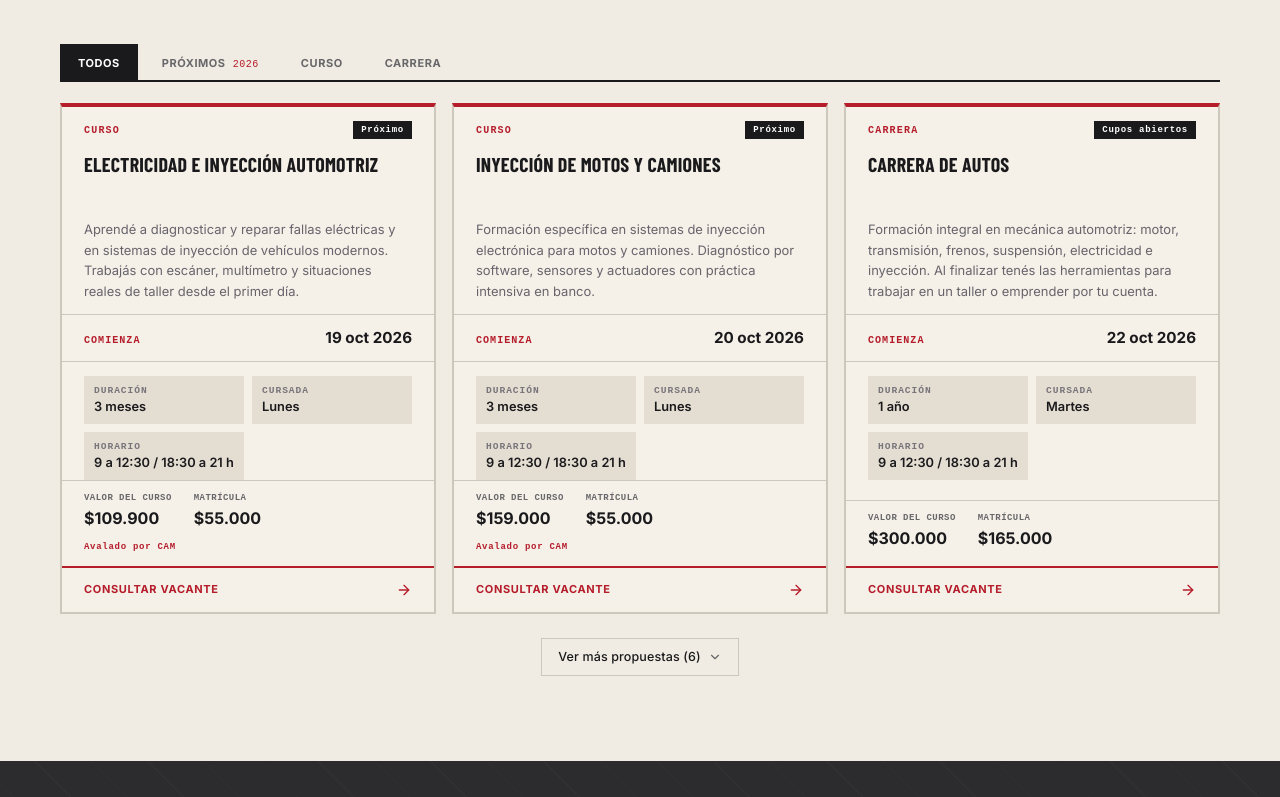
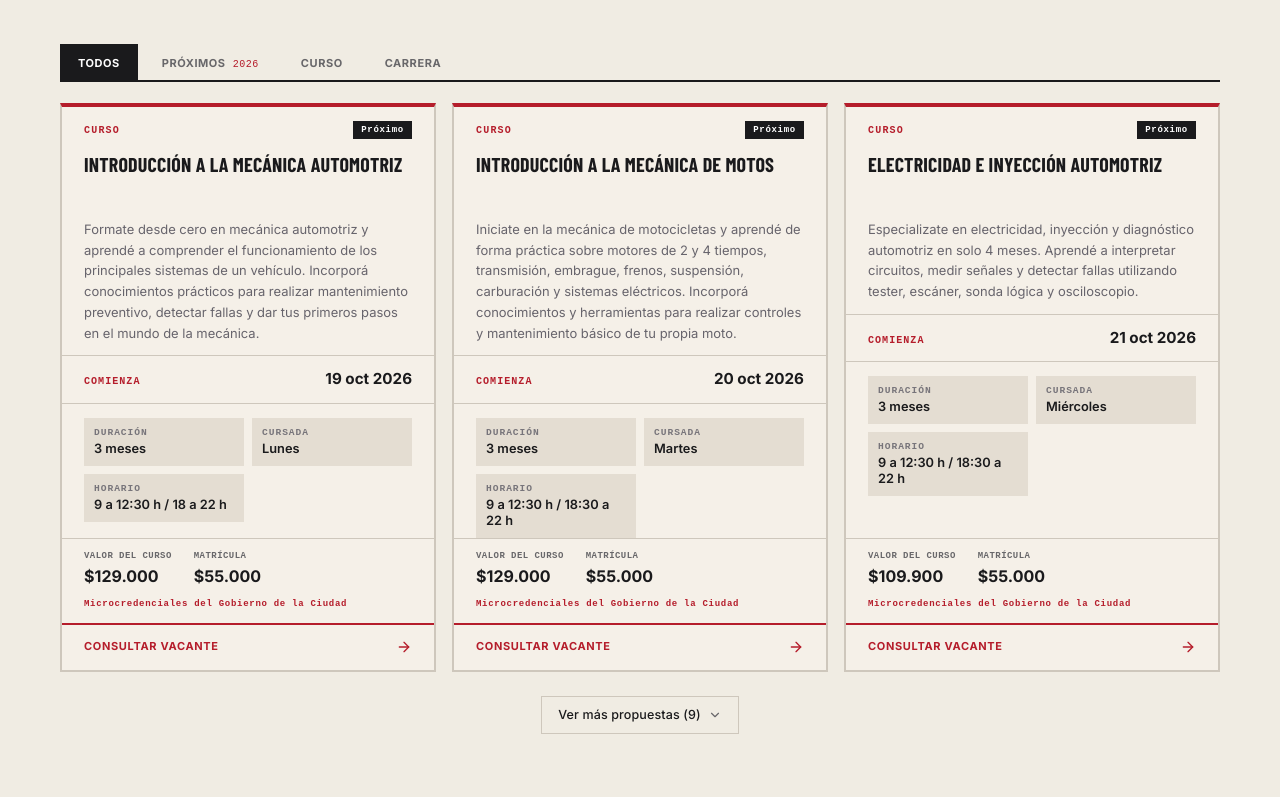
Before and after one commit to TinaDigital/icaq, a Next.js app: page / in a window 1280 px wide. Shown: the part 1703-2500 px from the top of the page. Built offline with nearby package versions, Linux system fonts and the light colour scheme; a web font is replaced by a local one.

Commit message:
actualizacion de informacion de cursos

```diff
--- a/app/page.tsx
+++ b/app/page.tsx
@@ -12,59 +12,169 @@ type Course = {
 }
 const courses: Course[] = [
   {
-    title: 'Electricidad e inyección automotriz', type: 'Curso', start: '19 oct 2026', startSort: '2026-10-19',
-    duration: '3 meses', days: 'Lunes', schedule: '9 a 12:30 / 18:30 a 21 h',
-    price: '$109.900', enrollment: '$55.000', badge: 'Próximo', aval: 'CAM',
-    description: 'Aprendé a diagnosticar y reparar fallas eléctricas y en sistemas de inyección de vehículos modernos. Trabajás con escáner, multímetro y situaciones reales de taller desde el primer día.'
+    title: 'Introducción a la mecánica automotriz',
+    type: 'Curso',
+    start: '19 oct 2026',
+    startSort: '2026-10-19',
+    duration: '3 meses',
+    days: 'Lunes',
+    schedule: '9 a 12:30 h / 18 a 22 h',
+    price: '$129.000',
+    enrollment: '$55.000',
+    badge: 'Próximo',
+    aval: 'Microcredenciales del Gobierno de la Ciudad',
+    description: 'Formate desde cero en mecánica automotriz y aprendé a comprender el funcionamiento de los principales sistemas de un vehículo. Incorporá conocimientos prácticos para realizar mantenimiento preventivo, detectar fallas y dar tus primeros pasos en el mundo de la mecánica.'
   },
   {
-    title: 'Inyección de motos y camiones', type: 'Curso', start: '20 oct 2026', startSort: '2026-10-20',
-    duration: '3 meses', days: 'Lunes', schedule: '9 a 12:30 / 18:30 a 21 h',
-    price: '$159.000', enrollment: '$55.000', badge: 'Próximo', aval: 'CAM',
-    description: 'Formación específica en sistemas de inyección electrónica para motos y camiones. Diagnóstico por software, sensores y actuadores con práctica intensiva en banco.'
+    title: 'Introducción a la mecánica de motos',
+    type: 'Curso',
+    start: '20 oct 2026',
+    startSort: '2026-10-20',
+    duration: '3 meses',
+    days: 'Martes',
+    schedule: '9 a 12:30 h / 18:30 a 22 h',
+    price: '$129.000',
+    enrollment: '$55.000',
+    badge: 'Próximo',
+    aval: 'Microcredenciales del Gobierno de la Ciudad',
+    description: 'Iniciate en la mecánica de motocicletas y aprendé de forma práctica sobre motores de 2 y 4 tiempos, transmisión, embrague, frenos, suspensión, carburación y sistemas eléctricos. Incorporá conocimientos y herramientas para realizar controles y mantenimiento básico de tu propia moto.'
   },
   {
-    title: 'Carrera de autos', type: 'Carrera', start: '22 oct 2026', startSort: '2026-10-22',
-    duration: '1 año', days: 'Martes', schedule: '9 a 12:30 / 18:30 a 21 h',
-    price: '$300.000', enrollment: '$165.000', badge: 'Cupos abiertos',
-    description: 'Formación integral en mecánica automotriz: motor, transmisión, frenos, suspensión, electricidad e inyección. Al finalizar tenés las herramientas para trabajar en un taller o emprender por tu cuenta.'
+    title: 'Electricidad e inyección automotriz',
+    type: 'Curso',
+    start: '21 oct 2026',
+    startSort: '2026-10-21',
+    duration: '3 meses',
+    days: 'Miércoles',
+    schedule: '9 a 12:30 h / 18:30 a 22 h',
+    price: '$109.900',
+    enrollment: '$55.000',
+    badge: 'Próximo',
+    aval: 'Microcredenciales del Gobierno de la Ciudad',
+    description: 'Especializate en electricidad, inyección y diagnóstico automotriz en solo 4 meses. Aprendé a interpretar circuitos, medir señales y detectar fallas utilizando tester, escáner, sonda lógica y osciloscopio.'
   },
   {
-    title: 'Carrera de motos', type: 'Carrera', start: '24 oct 2026', startSort: '2026-10-24',
-    duration: '1 año', days: 'Sábados y domingos', schedule: '9 a 18 h / 9 a 13 h',
-    price: '$300.000', enrollment: '$150.000', badge: 'Cupos abiertos',
-    description: 'Capacitación completa en mecánica de motos: motor 2T y 4T, electricidad, inyección y carburación. Ideal para quienes quieren especializarse o montar su propio servicio técnico.'
+    title: 'Electricidad e inyección de motos',
+    type: 'Curso',
+    start: '22 oct 2026',
+    startSort: '2026-10-22',
+    duration: '3 meses',
+    days: 'Jueves',
+    schedule: '9 a 13 h / 18 a 22 h',
+    price: '$159.000',
+    enrollment: '$55.000',
+    badge: 'Próximo',
+    aval: 'Microcredenciales del Gobierno de la Ciudad',
+    description: 'Formate en un curso intensivo y aprendé a comprender, diagnosticar y trabajar con los sistemas eléctricos y electrónicos de las motocicletas modernas. Incorporá conocimientos prácticos para detectar fallas, realizar controles y mejorar su funcionamiento, con una capacitación orientada al mundo laboral.'
   },
   {
-    title: 'Introducción a la mecánica automotriz', type: 'Curso', start: '7 nov 2026', startSort: '2026-11-07',
-    duration: '2 días', days: 'Sábado', schedule: '9 a 13 / 14 a 18 h',
-    price: '$129.000', enrollment: '$55.000', badge: 'Ideal para empezar', aval: 'CAM',
-    description: 'Un fin de semana intensivo para dar tu primer contacto real con el motor. Aprendés nociones básicas de funcionamiento, mantenimiento y diagnóstico sin necesitar ninguna experiencia previa.'
+    title: 'Diagnóstico de Camiones',
+    type: 'Curso',
+    start: '24 y 25 oct 2026',
+    startSort: '2026-10-24',
+    duration: '2 días',
+    days: 'Sábado y domingo',
+    schedule: 'Sáb 9 a 18 h · Dom 9 a 13 h',
+    price: 'A consultar',
+    enrollment: 'A consultar',
+    badge: 'Intensivo',
+    aval: 'Microcredenciales del Gobierno de la Ciudad',
+    description: 'Formate en un curso intensivo y especializate en el diagnóstico de vehículos pesados. Aprendé a interpretar sistemas electrónicos, redes CAN Bus, realizar pruebas en tiempo real y detectar fallas complejas, con herramientas y conocimientos aplicados al mundo laboral.'
   },
   {
-    title: 'Introducción a la mecánica de motos', type: 'Curso', start: '8 nov 2026', startSort: '2026-11-08',
-    duration: '2 días', days: 'Domingo', schedule: '9 a 13 h',
-    price: '$129.000', enrollment: '$55.000', badge: 'Ideal para empezar', aval: 'CAM',
-    description: 'Jornada de iniciación en mecánica de motos. Conocés los sistemas principales, aprendés un mantenimiento básico y salís con una base concreta para seguir formándote.'
+    title: 'Gestión de taller automotriz',
+    type: 'Curso',
+    start: '7 y 8 nov 2026',
+    startSort: '2026-11-07',
+    duration: 'Intensivo 2 días',
+    days: 'Sábado y domingo',
+    schedule: 'Sáb 9 a 18 h · Dom 9 a 13 h',
+    price: 'A consultar',
+    enrollment: 'A consultar',
+    badge: 'Intensivo',
+    aval: 'Microcredenciales del Gobierno de la Ciudad',
+    description: 'Formate en un curso intensivo y llevá la gestión de tu taller al siguiente nivel. Aprendé a organizar órdenes de servicio y stock, definir el valor de la mano de obra, habilitar tu taller y mejorar la atención para fidelizar clientes. Herramientas de seguridad, prevención de riesgos y protección personal. Incluye 3 clases asincrónicas grabadas.'
   },
   {
-    title: 'Plomería', type: 'Curso', start: '15 feb 2027', startSort: '2027-02-15',
-    duration: '4 meses', days: 'Lunes a viernes', schedule: '9 a 13 / 18 a 22 h',
-    price: '$109.000', enrollment: '$55.000', aval: 'IAARA',
-    description: 'Capacitación integral en instalaciones sanitarias: cañerías, conexiones de agua fría y caliente, desagüe y destapaciones. Prácticas en obra real con materiales actuales.'
+    title: 'Reparación e instalación de aire acondicionado',
+    type: 'Curso',
+    start: '11 nov 2026',
+    startSort: '2026-11-11',
+    duration: '4 meses',
+    days: 'Miércoles',
+    schedule: '17:30 a 20:30 h / 19 a 22 h',
+    price: '$109.000',
+    enrollment: '$55.000',
+    aval: 'Avalado por IAARA',
+    description: 'Formate combinando clases teóricas y prácticas para adquirir conocimientos en reparación e instalación de equipos de aire acondicionado. Una capacitación respaldada por más de 30 años de experiencia en el rubro.'
   },
   {
-    title: 'Electricidad domiciliaria', type: 'Curso', start: '17 feb 2027', startSort: '2027-02-17',
-    duration: '4 meses', days: 'Lunes a viernes', schedule: '9 a 13 / 18 a 22 h',
-    price: '$109.000', enrollment: '$55.000',
-    description: 'Aprendé a instalar, reparar y ampliar instalaciones eléctricas en viviendas. Tableros, circuitos, tomas e iluminación. Formación práctica orientada a la salida laboral inmediata.'
+    title: 'Carrera Mecánica y Electrónica Automotriz',
+    type: 'Carrera',
+    start: '15 feb 2027',
+    startSort: '2027-02-15',
+    duration: '1 año',
+    days: 'Lunes, miércoles y viernes',
+    schedule: '9 a 13 h / 18 a 22 h',
+    price: '$300.000',
+    enrollment: '$165.000',
+    badge: 'Oficial',
+    aval: 'Certificado por el Ministerio de Educación',
+    description: 'Formate en mecánica, electricidad, electrónica e inyección automotriz, aprendiendo a diagnosticar, reparar y mantener vehículos convencionales y modernos. Capacitación teórica y práctica, con instrumental profesional y diagnóstico electrónico.'
   },
   {
-    title: 'Reparación e instalación de aire acondicionado', type: 'Curso', start: '17 feb 2027', startSort: '2027-02-17',
-    duration: '4 meses', days: 'Martes y jueves', schedule: '9 a 13 / 18 a 22 h',
-    price: '$109.000', enrollment: '$55.000',
-    description: 'Todo lo que necesitás para instalar, mantener y reparar equipos de aire acondicionado split y central. Carga de gas, diagnóstico eléctrico y puesta en marcha.'
+    title: 'Carrera Mecánica y Electrónica de Motos',
+    type: 'Carrera',
+    start: '17 feb 2027',
+    startSort: '2027-02-17',
+    duration: '1 año',
+    days: 'Lunes, miércoles y viernes',
+    schedule: '9 a 13 h / 18 a 22 h',
+    price: '$300.000',
+    enrollment: '$150.000',
+    badge: 'Oficial',
+    aval: 'Certificado por el Ministerio de Educación',
+    description: 'Aprendé mecánica, electricidad, electrónica e inyección de motocicletas, desde el mantenimiento hasta el diagnóstico y reparación de sistemas modernos. Trabajá con instrumental profesional, escáner, osciloscopio y herramientas de medición.'
   },
+  {
+    title: 'Plomería',
+    type: 'Curso',
+    start: 'Próximamente',
+    startSort: '2027-09-01',
+    duration: '4 meses',
+    days: 'Martes',
+    schedule: 'A confirmar',
+    price: '$109.000',
+    enrollment: '$55.000',
+    aval: 'Avalado por CAIM',
+    description: 'Capacitación integral en instalaciones sanitarias, distribución de agua, desagües cloacales y pluviales, y reparación integral de redes domésticas y comerciales con materiales y herramientas de taller.'
+  },
+  {
+    title: 'Energía Solar Fotovoltaica',
+    type: 'Curso',
+    start: 'Próximamente',
+    startSort: '2027-09-02',
+    duration: '4 meses',
+    days: 'Jueves',
+    schedule: '20 a 22 h',
+    price: 'A consultar',
+    enrollment: 'A consultar',
+    aval: 'Avalado por CAIM',
+    description: 'Aprendé dimensionamiento, montaje e interconexión de paneles solares, inversores y acumuladores para instalaciones residenciales e industriales sustentables.'
+  },
+  {
+    title: 'Electricidad domiciliaria',
+    type: 'Curso',
+    start: 'Próximamente',
+    startSort: '2027-09-03',
+    duration: '4 meses',
+    days: 'Jueves',
+    schedule: '20 a 22 h',
+    price: '$109.000',
+    enrollment: '$55.000',
+    aval: 'Avalado por CAIM',
+    description: 'Instalaciones eléctricas residenciales y comerciales bajo normativas vigentes. Tableros, circuitos, protecciones térmicas y diferenciales con práctica integral.'
+  }
 ]
 const faqs: [string, string][] = [
   [
@@ -73,7 +183,7 @@ const faqs: [string, string][] = [
   ],
   [
     '¿Qué necesito para inscribirme?',
-    'Solo tus datos personales y el pago de la matrícula para reservar tu lugar. Escribinos por WhatsApp y te confirmamos disponibilidad, medios de pago y todo lo que necesitás saber antes de arrancar.'
+    'Solo tus datos personales y reservar tu lugar. Escribinos por WhatsApp y te confirmamos disponibilidad, medios de pago y todo lo que necesitás saber antes de arrancar.'
   ],
   [
     '¿Dónde se cursa?',
@@ -81,7 +191,7 @@ const faqs: [string, string][] = [
   ],
   [
     '¿Entregan certificado o tienen aval?',
-    'Depende del curso. Los cursos de mecánica automotriz (electricidad, inyección, introducciones y carreras de autos y motos) cuentan con el aval del CAM (Centro Argentino de Mecatrónica) — una institución con más de 30 años de trayectoria en el sector. El curso de Plomería tiene aval del IAARA. El resto de las propuestas entregan certificado de asistencia y aprobación emitido por ICAQ. Consultanos por el curso que te interesa y te detallamos qué documentación recibís al finalizar.'
+    'Nuestras propuestas cuentan con certificaciones y avales oficiales según cada área: certificación del Ministerio de Educación en nuestras carreras de 1 año, Microcredenciales del Gobierno de la Ciudad en formación técnica automotriz y de motos, aval del IAARA en Aire Acondicionado y aval de CAIM en oficios (Plomería, Fotovoltaica y Electricidad). Al finalizar recibís la documentación oficial correspondiente.'
   ],
 ]
 
@@ -302,7 +412,7 @@ export default function Page() {
                   <div><small>Valor del curso</small><strong>{c.price}</strong></div>
                   <div><small>Matrícula</small><strong>{c.enrollment}</strong></div>
                 </div>
-                {c.aval && <p className="aval">Avalado por {c.aval}</p>}
+                {c.aval && <p className="aval">{c.aval}</p>}
                 <button className="course-cta" onClick={() => ask(c)}>Consultar vacante <ArrowRight size={16} /></button>
               </article>
             )
@@ -407,7 +517,7 @@ export default function Page() {
               <div className="selected-course">
                 <small>Consulta seleccionada</small>
                 <strong>{selected.title}</strong>
-                <span>Comienza {selected.start} · {selected.price}</span>
+                <span>Comienza {selected.start}{selected.price ? ` · ${selected.price}` : ''}</span>
                 <button type="button" onClick={() => setSelected(null)} aria-label="Quitar curso seleccionado">×</button>
               </div>
             )}
```
